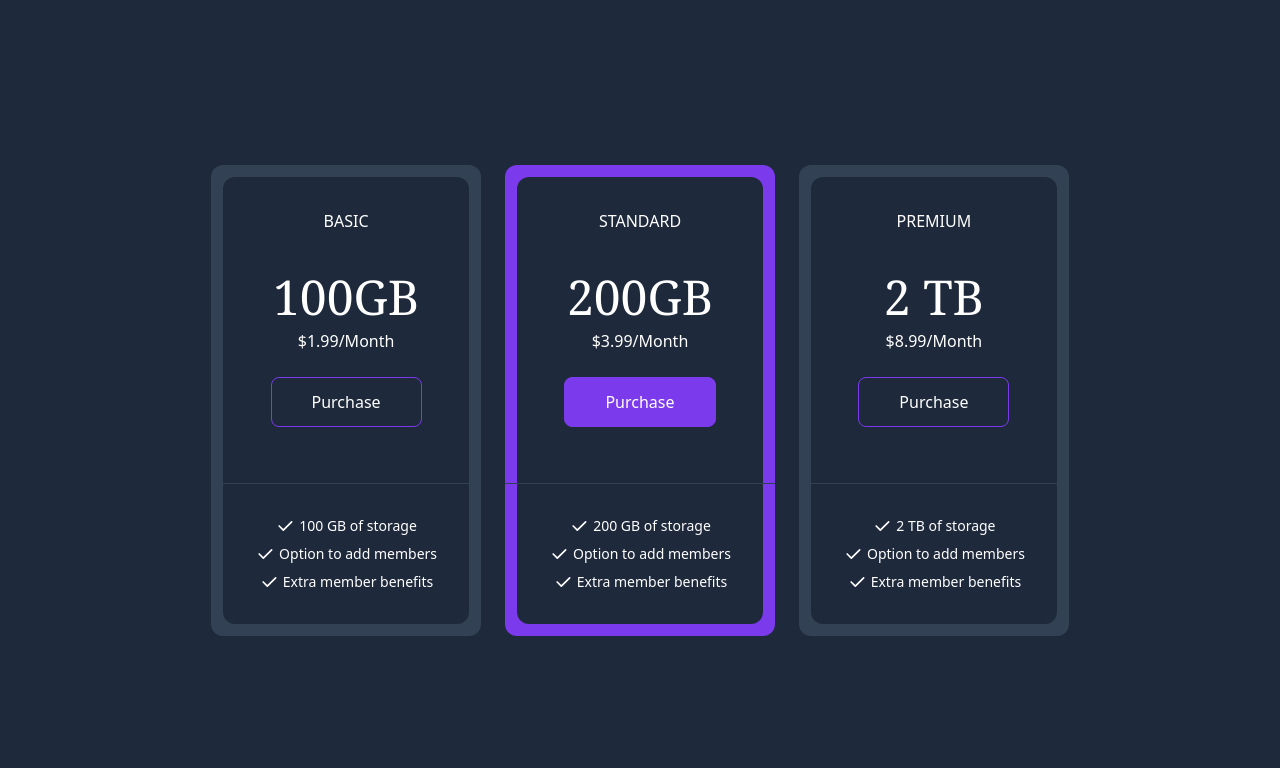
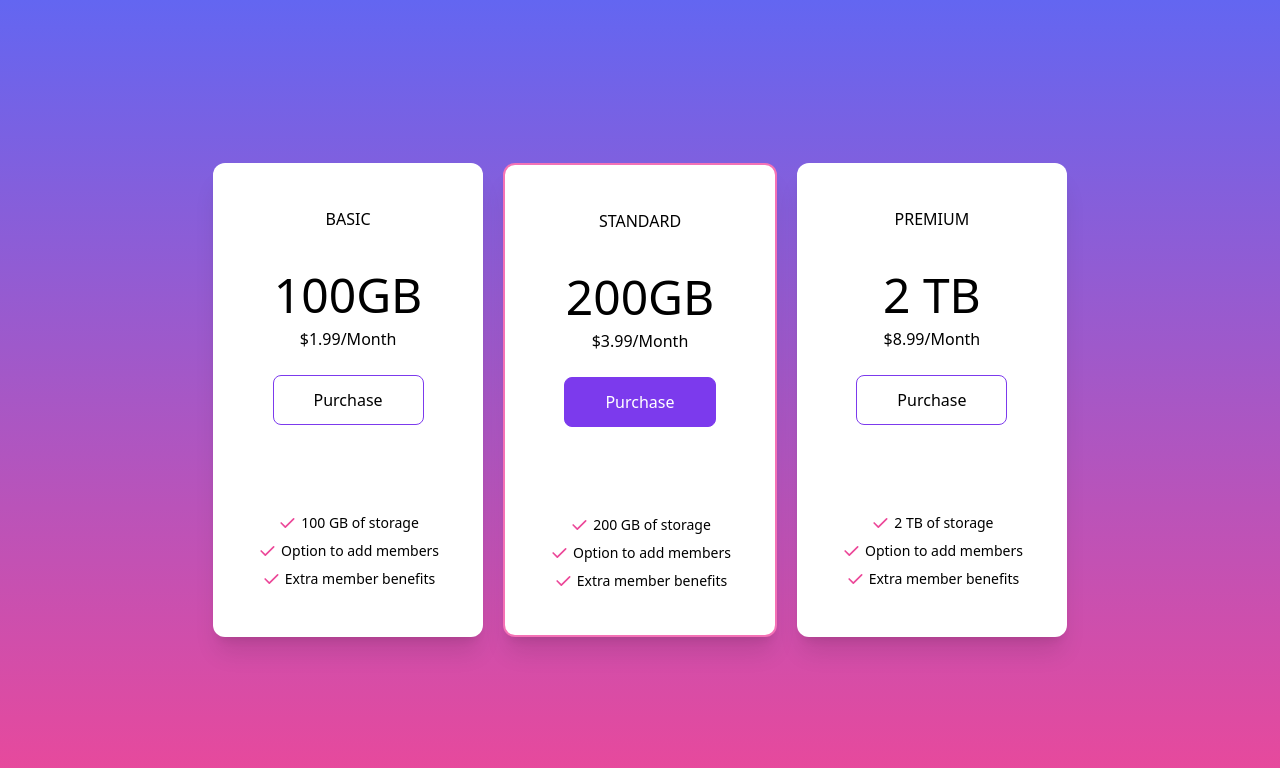
Before and after one commit to JohnPevien/tailwind-blocks, a plain HTML site: page pricing-cards/index.html in a window 1280 px wide. Drawn offline with nearby package versions, Linux system fonts and the light colour scheme.

Commit message:
Add pricing cards block

```diff
--- a/pricing-cards/index.html
+++ b/pricing-cards/index.html
@@ -8,18 +8,16 @@
     <title>Pricing Cards</title>
   </head>
   <body>
-    <!-- Global Container -->
-    <div class="flex items-center justify-center min-h-screen bg-slate-800">
-      <!-- Inner Container -->
+    <div
+      class="flex items-center justify-center min-h-screen bg-gradient-to-b from-indigo-500 to-pink-500"
+    >
       <div
-        class="flex flex-col my-6 space-y-6 md:space-y-0 md:space-x-6 md:flex-row md:my-0"
+        class="flex flex-col my-6 space-y-6 md:space-y-0 md:space-x-5 md:flex-row md:my-0"
       >
-        <!-- Col 1 -->
-        <div class="bg-slate-700 rounded-xl text-white">
-          <!-- Upper Container -->
-          <div class="p-8 mx-3 mt-3 rounded-t-xl bg-slate-800">
+        <div class="bg-white shadow-xl rounded-xl">
+          <div class="p-8 mx-3 mt-3 bg-white rounded-xl">
             <div class="text-center uppercase">Basic</div>
-            <h2 class="mt-10 font-serif text-5xl text-center">100GB</h2>
+            <h2 class="mt-10 text-5xl text-center">100GB</h2>
             <h3 class="mt-2 text-center">$1.99/Month</h3>
             <div class="flex justify-center">
               <a
@@ -30,18 +28,12 @@
             </div>
           </div>
 
-          <!-- Border -->
-          <div class="border-t border-slate-700"></div>
-
-          <!-- Lower Container -->
-          <div class="p-8 mx-3 mb-3 rounded-b-xl bg-slate-800">
-            <!-- List Container -->
+          <div class="p-8 mx-3 mb-3 bg-white rounded-xl">
             <div class="flex flex-col space-y-2">
-              <!-- List Item 1 -->
               <div class="flex justify-center">
                 <svg
                   xmlns="http://www.w3.org/2000/svg"
-                  class="w-5 h-5"
+                  class="w-5 h-5 stroke-pink-500"
                   viewBox="0 0 24 24"
                   stroke-width="2"
                   stroke="currentColor"
@@ -55,11 +47,10 @@
                 <span class="text-sm ml-1">100 GB of storage</span>
               </div>
 
-              <!-- List Item 2 -->
               <div class="flex justify-center">
                 <svg
                   xmlns="http://www.w3.org/2000/svg"
-                  class="w-5 h-5"
+                  class="w-5 h-5 stroke-pink-500"
                   viewBox="0 0 24 24"
                   stroke-width="2"
                   stroke="currentColor"
@@ -73,11 +64,10 @@
                 <span class="text-sm ml-1">Option to add members</span>
               </div>
 
-              <!-- List Item 3 -->
               <div class="flex justify-center">
                 <svg
                   xmlns="http://www.w3.org/2000/svg"
-                  class="w-5 h-5"
+                  class="w-5 h-5 stroke-pink-500"
                   viewBox="0 0 24 24"
                   stroke-width="2"
                   stroke="currentColor"
@@ -94,34 +84,28 @@
           </div>
         </div>
 
-        <!-- Col 2 -->
-        <div class="bg-violet-600 rounded-xl text-white">
-          <!-- Upper Container -->
-          <div class="p-8 mx-3 mt-3 rounded-t-xl bg-slate-800">
+        <div
+          class="bg-white shadow-xl rounded-xl md:border-pink-400 md:border-2"
+        >
+          <div class="p-8 mx-3 mt-3">
             <div class="text-center uppercase">Standard</div>
-            <h2 class="mt-10 font-serif text-5xl text-center">200GB</h2>
+            <h2 class="mt-10 text-5xl text-center">200GB</h2>
             <h3 class="mt-2 text-center">$3.99/Month</h3>
             <div class="flex justify-center">
               <a
                 href="#"
-                class="inline-block px-10 py-3 my-6 text-center border border-violet-600 rounded-lg duration-200 bg-violet-600 hover:bg-violet-800 hover:border-violet-800"
+                class="inline-block px-10 py-3 my-6 text-center border border-violet-600 rounded-lg duration-200 bg-violet-600 hover:bg-pink-600 hover:border-pink-700 text-white"
                 >Purchase</a
               >
             </div>
           </div>
 
-          <!-- Border -->
-          <div class="border-t border-slate-700"></div>
-
-          <!-- Lower Container -->
-          <div class="p-8 mx-3 mb-3 rounded-b-xl bg-slate-800">
-            <!-- List Container -->
+          <div class="p-8 mx-3 mb-3 bg-white">
             <div class="flex flex-col space-y-2">
-              <!-- List Item 1 -->
               <div class="flex justify-center">
                 <svg
                   xmlns="http://www.w3.org/2000/svg"
-                  class="w-5 h-5"
+                  class="w-5 h-5 stroke-pink-500"
                   viewBox="0 0 24 24"
                   stroke-width="2"
                   stroke="currentColor"
@@ -135,11 +119,10 @@
                 <span class="text-sm ml-1">200 GB of storage</span>
               </div>
 
-              <!-- List Item 2 -->
               <div class="flex justify-center">
                 <svg
                   xmlns="http://www.w3.org/2000/svg"
-                  class="w-5 h-5"
+                  class="w-5 h-5 stroke-pink-500"
                   viewBox="0 0 24 24"
                   stroke-width="2"
                   stroke="currentColor"
@@ -153,11 +136,10 @@
                 <span class="text-sm ml-1">Option to add members</span>
               </div>
 
-              <!-- List Item 3 -->
               <div class="flex justify-center">
                 <svg
                   xmlns="http://www.w3.org/2000/svg"
-                  class="w-5 h-5"
+                  class="w-5 h-5 stroke-pink-500"
                   viewBox="0 0 24 24"
                   stroke-width="2"
                   stroke="currentColor"
@@ -174,12 +156,10 @@
           </div>
         </div>
 
-        <!-- Col 3 -->
-        <div class="bg-slate-700 rounded-xl text-white">
-          <!-- Upper Container -->
-          <div class="p-8 mx-3 mt-3 rounded-t-xl bg-slate-800">
+        <div class="bg-white shadow-xl rounded-xl">
+          <div class="p-8 mx-3 mt-3 bg-white">
             <div class="text-center uppercase">Premium</div>
-            <h2 class="mt-10 font-serif text-5xl text-center">2 TB</h2>
+            <h2 class="mt-10 text-5xl text-center">2 TB</h2>
             <h3 class="mt-2 text-center">$8.99/Month</h3>
             <div class="flex justify-center">
               <a
@@ -190,18 +170,12 @@
             </div>
           </div>
 
-          <!-- Border -->
-          <div class="border-t border-slate-700"></div>
-
-          <!-- Lower Container -->
-          <div class="p-8 mx-3 mb-3 rounded-b-xl bg-slate-800">
-            <!-- List Container -->
+          <div class="p-8 mx-3 mb-3 bg-white">
             <div class="flex flex-col space-y-2">
-              <!-- List Item 1 -->
               <div class="flex justify-center">
                 <svg
                   xmlns="http://www.w3.org/2000/svg"
-                  class="w-5 h-5"
+                  class="w-5 h-5 stroke-pink-500"
                   viewBox="0 0 24 24"
                   stroke-width="2"
                   stroke="currentColor"
@@ -215,11 +189,10 @@
                 <span class="text-sm ml-1">2 TB of storage</span>
               </div>
 
-              <!-- List Item 2 -->
               <div class="flex justify-center">
                 <svg
                   xmlns="http://www.w3.org/2000/svg"
-                  class="w-5 h-5"
+                  class="w-5 h-5 stroke-pink-500"
                   viewBox="0 0 24 24"
                   stroke-width="2"
                   stroke="currentColor"
@@ -233,11 +206,10 @@
                 <span class="text-sm ml-1">Option to add members</span>
               </div>
 
-              <!-- List Item 3 -->
               <div class="flex justify-center">
                 <svg
                   xmlns="http://www.w3.org/2000/svg"
-                  class="w-5 h-5"
+                  class="w-5 h-5 stroke-pink-500"
                   viewBox="0 0 24 24"
                   stroke-width="2"
                   stroke="currentColor"
```
